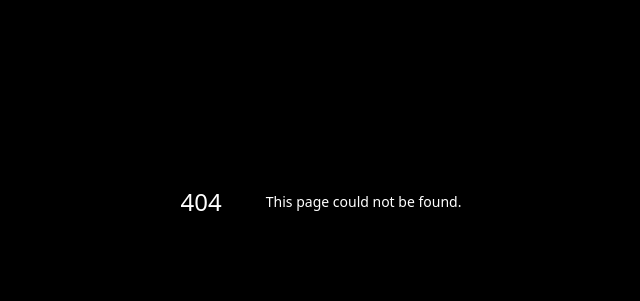
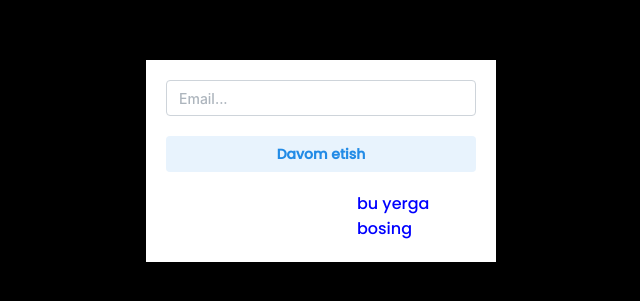
Before and after one commit to Rofiyev/instagram_clone, a Next.js app: page /verification in a window 1280 px wide. Before the commit this address had no page. Shown: the part 199-500 px from the top of the page, without its empty margins (319-959 px from the left). Built offline with nearby package versions, Linux system fonts and the light colour scheme.

Commit message:
auth page added

```diff
--- a/package.json
+++ b/package.json
@@ -37,6 +37,7 @@
     "react-icons": "^4.12.0",
     "react-insta-stories": "^2.6.2",
     "react-multi-carousel": "^2.8.4",
+    "store2": "^2.14.2",
     "yup": "^1.3.2"
   },
   "devDependencies": {
--- a/src/config/index.ts
+++ b/src/config/index.ts
@@ -132,3 +132,10 @@ export const videoUrls = [
     shares: 967,
   },
 ];
+
+export const config = {
+  api: {
+    baseURL: "http://51.20.69.181/",
+    sessionKEY: "access",
+  },
+};
--- /dev/null
+++ b/src/pages/verification.tsx
@@ -0,0 +1,114 @@
+import { FunctionComponent, useEffect } from "react";
+import * as yup from "yup";
+import { Box, Button, Flex, Input } from "@mantine/core";
+import { useForm, yupResolver } from "@mantine/form";
+
+import { clearSessionReset, clearSessionVerification } from "@/services/store";
+import { useRouter } from "next/router";
+
+interface VerificationProps {}
+
+const schema = yup.object({
+  email: yup.string().min(5).email().label("Email").required(),
+});
+
+const Verification: FunctionComponent<VerificationProps> = () => {
+  const form = useForm<{ email: string }>({
+    initialValues: {
+      email: "",
+    },
+    validate: yupResolver(schema),
+  });
+
+  useEffect(() => {
+    clearSessionVerification();
+    clearSessionReset();
+  }, []);
+  const navigete = useRouter();
+
+  const onSubmit = async (data: { email: string }) => {};
+
+  return (
+    <Box
+      h="100vh"
+      w="100%"
+      data-aos="fade-up"
+      data-aos-anchor-placement="bottom-up"
+    >
+      <Box
+        h="90vh"
+        w="100%"
+        style={{
+          display: "flex",
+          justifyContent: "center",
+          alignItems: "center",
+          gap: "220px",
+        }}
+      >
+        <form
+          onSubmit={form.onSubmit(onSubmit)}
+          style={{
+            display: "flex",
+            justifyContent: "center",
+            alignItems: "center",
+            flexDirection: "column",
+            gap: "30px",
+            background: "white",
+          }}
+        >
+          <Flex
+            w="350px"
+            direction="column"
+            justify="center"
+            gap={20}
+            align="center"
+            p={20}
+          >
+            <Input
+              placeholder="Email..."
+              style={{
+                border: "none",
+                input: {
+                  height: "45px",
+                  borderRadius: "16px",
+                  outline: "none",
+                  border: "none",
+                  padding: "20px 15px",
+                  fontSize: "18px",
+                  color: "black",
+                  backgroundColor: "rgba(17, 17, 17, 0.02)",
+                },
+              }}
+              {...form.getInputProps("email")}
+              w="100%"
+            />
+            <Button w="100%" variant="light" type="submit">
+              Davom etish
+            </Button>
+            <Box w="100%">
+              <p
+                style={{
+                  display: "flex",
+                  justifyContent: "center",
+                  alignItems: "center",
+                }}
+              >
+                Akkauntingiz bormi? unda{" "}
+                <span
+                  onClick={() => {
+                    navigete.push("/auth/login");
+                  }}
+                  style={{ color: "blue" }}
+                >
+                  bu yerga bosing
+                </span>
+              </p>
+            </Box>
+          </Flex>
+        </form>
+      </Box>
+    </Box>
+  );
+};
+
+export default Verification;
--- /dev/null
+++ b/src/services/store.ts
@@ -0,0 +1,31 @@
+import { config } from "@/config";
+import { IEntity } from "@/interface";
+import store from "store2";
+export namespace SendEmail {
+  export type Request = {
+    email: string;
+  };
+}
+export const getSession = (): IEntity.Tokens =>
+  store.get(config.api.sessionKEY) || {};
+
+export const clearSession = () => store.remove(config.api.sessionKEY)!;
+
+export const setSession = (tokens: IEntity.Tokens) =>
+  store.set(config.api.sessionKEY, tokens);
+
+export const getSessionVerification = (): IEntity.Tokens =>
+  store.get("verification") || {};
+
+export const clearSessionVerification = () => store.remove("verification")!;
+
+export const setSessionVerification = (email: SendEmail.Request) =>
+  store.set("verification", email);
+
+export const getSessionReset = (): IEntity.Tokens =>
+  store.get("resetemail") || {};
+
+export const clearSessionReset = () => store.remove("resetemail")!;
+
+export const setSessionReset = (email: SendEmail.Request) =>
+  store.set("resetemail", email);
```
Also changed, not shown: src/interface/index.ts (+41 -5 lines), 2 other files (tests, documents, lock files or other folders).
